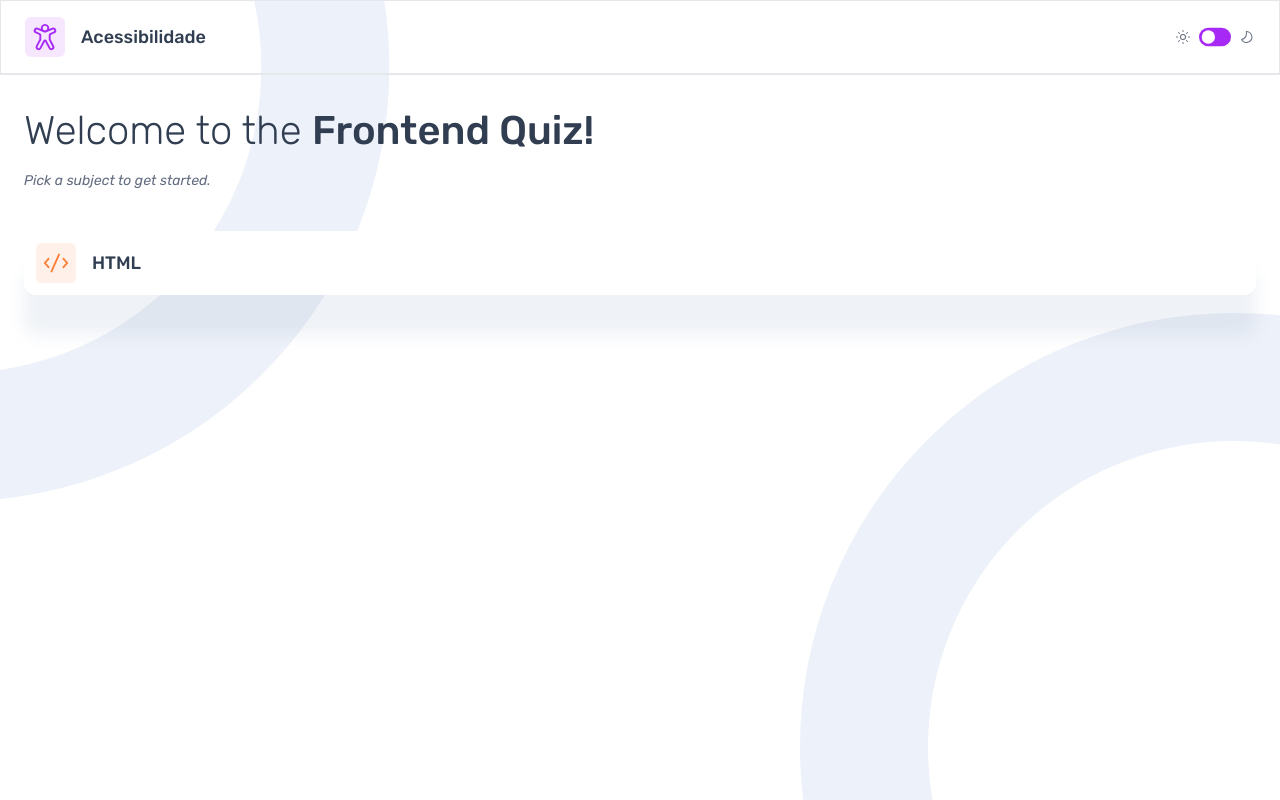
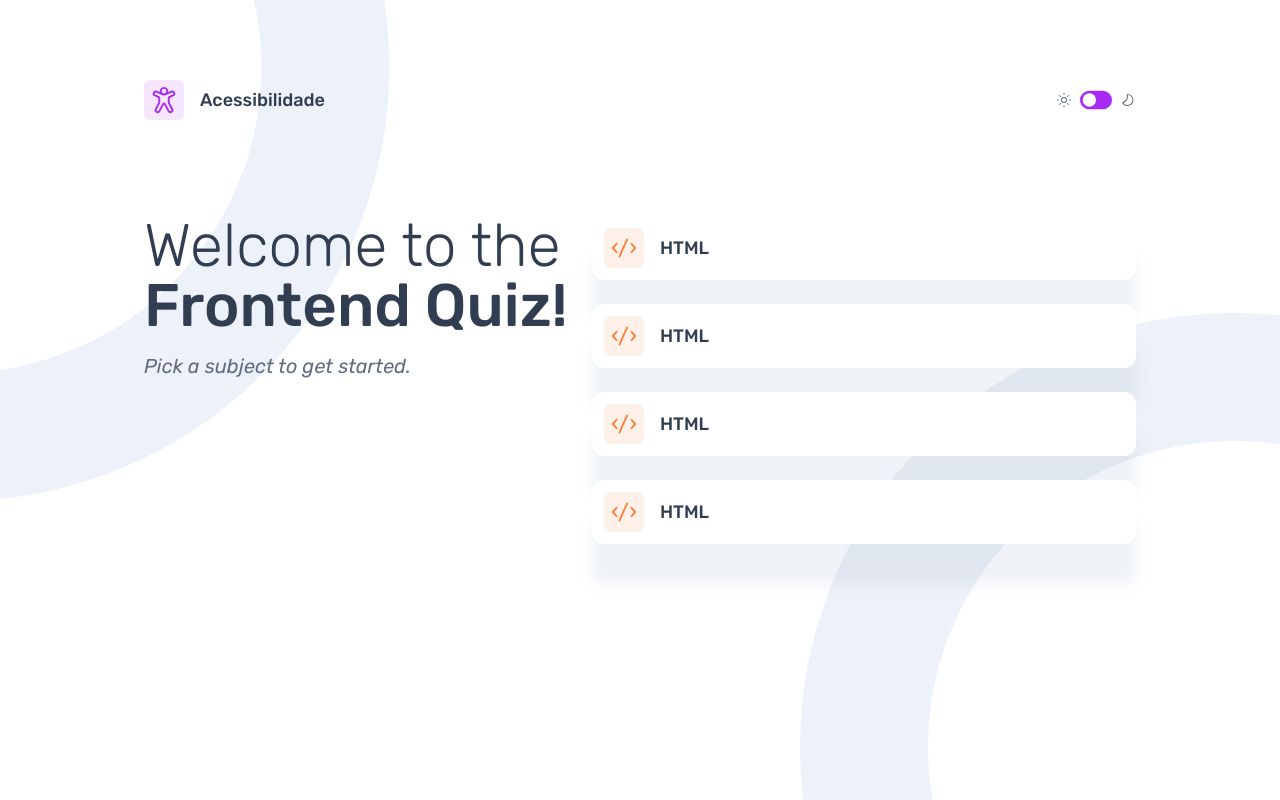
Before and after one commit to Janaina-Costa/quiz-app, a React (Vite) app: page / in a window 1280 px wide. Built offline with nearby package versions, Linux system fonts and the light colour scheme.

Commit message:
ajusta css

```diff
--- a/src/App.tsx
+++ b/src/App.tsx
@@ -1,18 +1,23 @@
-import { Header } from "./components/Header"
-import { Main } from "./components/Modules"
+import { Header } from "./components/Header";
+import { Main } from "./components/Modules";
 
 function App() {
-  return(
-    <div className={`
-    h-screen
+  return (
+    <div
+      className={`
+    h-screen pt-4 px-6
     bg-mobile-light-bg tablet:bg-tablet-light-bg desktop:bg-desktop-light-bg
     bg-cover bg-no-repeat
-    `}>
-        <Header/>
-        <Main/>
-
+    tablet:pt-14 tablet:px-16
+    desktop:pt-20 desktop:px-36
+    `}
+    >
+      <div className="desktop:max-w-6xl m-auto">
+        <Header />
+        <Main />
+      </div>
     </div>
-  )
+  );
 }
 
-export default App
+export default App;
--- a/src/components/Buttons/LinkButton/index.tsx
+++ b/src/components/Buttons/LinkButton/index.tsx
@@ -9,7 +9,7 @@ interface IProps extends React.ButtonHTMLAttributes<HTMLButtonElement> {
 export const LinkButton = ({ icon, text, alt, ...props }: IProps) => {
   return (
     <button
-      className="bg-[--pure-white] w-full p-3 rounded-xl
+      className="mb-6 bg-[--pure-white] w-full p-3 rounded-xl
       flex items-center gap-4 shadow-[0_40px_16px_0_rgba(143,160,193,.14)]
       ] "
     >
--- a/src/components/Header/index.tsx
+++ b/src/components/Header/index.tsx
@@ -6,7 +6,7 @@ import { SwitchButton } from "./SwitchButton";
 
 export const Header = () => {
   return (
-    <header className="w-full h- flex flex-1 gap-4 justify-between py-4 px-6 border border-b-2">
+    <header className="w-full h- flex flex-1 gap-4 justify-between ">
       <QuestionTopic topic="Acessibilidade" />
 
       <div className="flex items-center gap-2 ">
--- a/src/components/Modules/StartMenu/index.tsx
+++ b/src/components/Modules/StartMenu/index.tsx
@@ -1,16 +1,47 @@
-import { LinkButton } from "../../Buttons/LinkButton"
-import tagHTML from '../../../assets/icon-html.svg'
+import { LinkButton } from "../../Buttons/LinkButton";
+import tagHTML from "../../../assets/icon-html.svg";
 
-export const StartMenu = () =>{
-  return(
-    <section className="w-full" >
-      <header className="text-[--dark-navy] ">
-        <h1 className="font-light text-[40px] leading-[48px] " >Welcome to the <span className="font-medium" >Frontend Quiz!</span></h1>
-        <p className="text-[--gray-navy] italic text-sm mt-4" >Pick a subject to get started.</p>
+export const StartMenu = () => {
+  return (
+    <div
+      className="w-full flex flex-col
+      desktop:flex-row desktop:justify-between "
+    >
+      <header className="text-[--dark-navy]  desktop:max-w-[448px] tablet:max-w-[448px] ">
+        <h1 className="font-light text-[2.5rem] leading-[48px] desktop:text-6xl tablet:text-6xl">
+          Welcome to the <span className="font-medium">Frontend Quiz!</span>
+        </h1>
+        <p className="text-[--gray-navy] italic text-sm mt-4 desktop:text-xl tablet:text-xl">
+          Pick a subject to get started.
+        </p>
       </header>
-      <section className="pt-10">
-        <LinkButton alt="" icon={tagHTML} text="HTML" className="bg-[#FFF1E9]" />
+
+      <section className="pt-10 desktop:w-[564px] desktop:pt-0">
+        <LinkButton
+          alt=""
+          icon={tagHTML}
+          text="HTML"
+          className="bg-[#FFF1E9]"
+        />
+        <LinkButton
+          alt=""
+          icon={tagHTML}
+          text="HTML"
+          className="bg-[#FFF1E9]"
+        />
+        <LinkButton
+          alt=""
+          icon={tagHTML}
+          text="HTML"
+          className="bg-[#FFF1E9]"
+        />
+        <LinkButton
+          alt=""
+          icon={tagHTML}
+          text="HTML"
+          className="bg-[#FFF1E9]"
+        />
       </section>
-    </section>
-  )
-}
+    </div>
+  );
+};
--- a/src/components/Modules/index.tsx
+++ b/src/components/Modules/index.tsx
@@ -2,7 +2,7 @@ import { StartMenu } from "./StartMenu"
 
 export const Main = ()=>{
   return(
-    <main className="flex px-6 pt-8" >
+    <main className=" pt-8 desktop:pt-24" >
       <StartMenu/>
     </main>
   )
```
